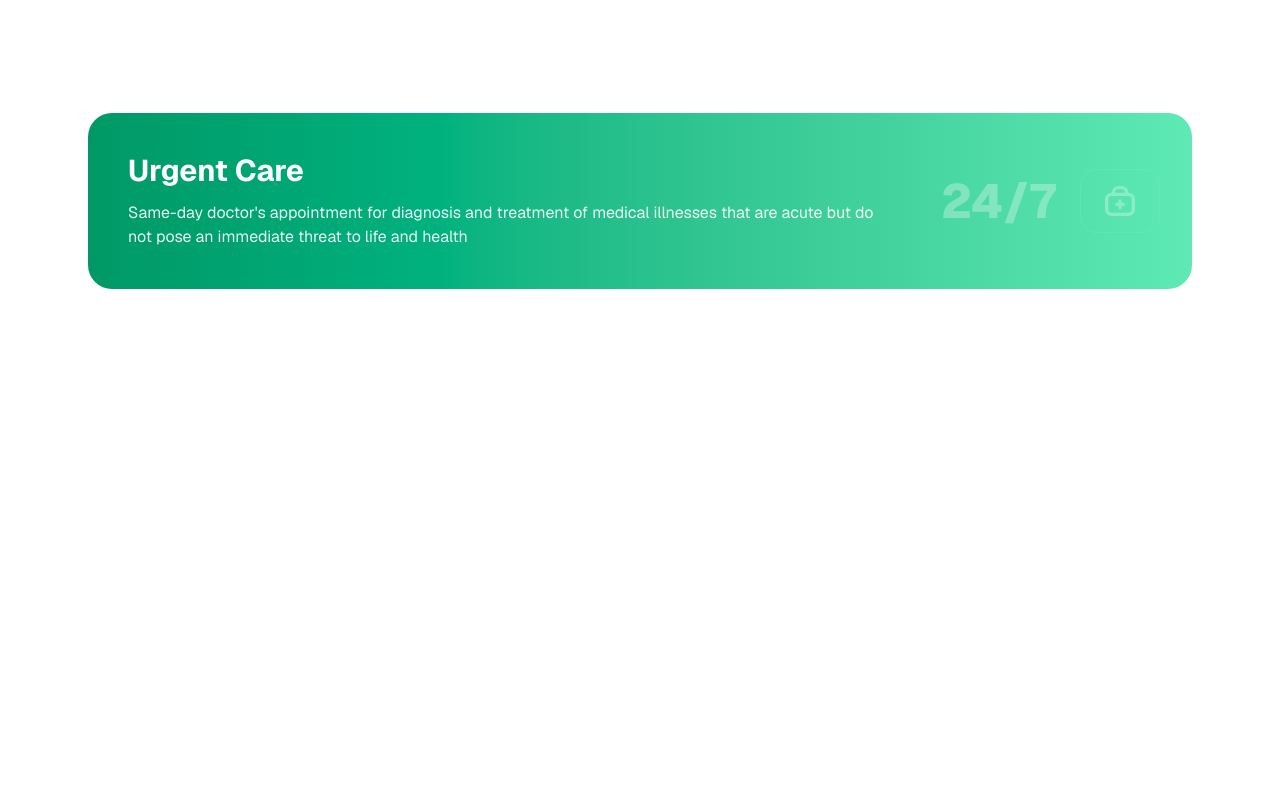
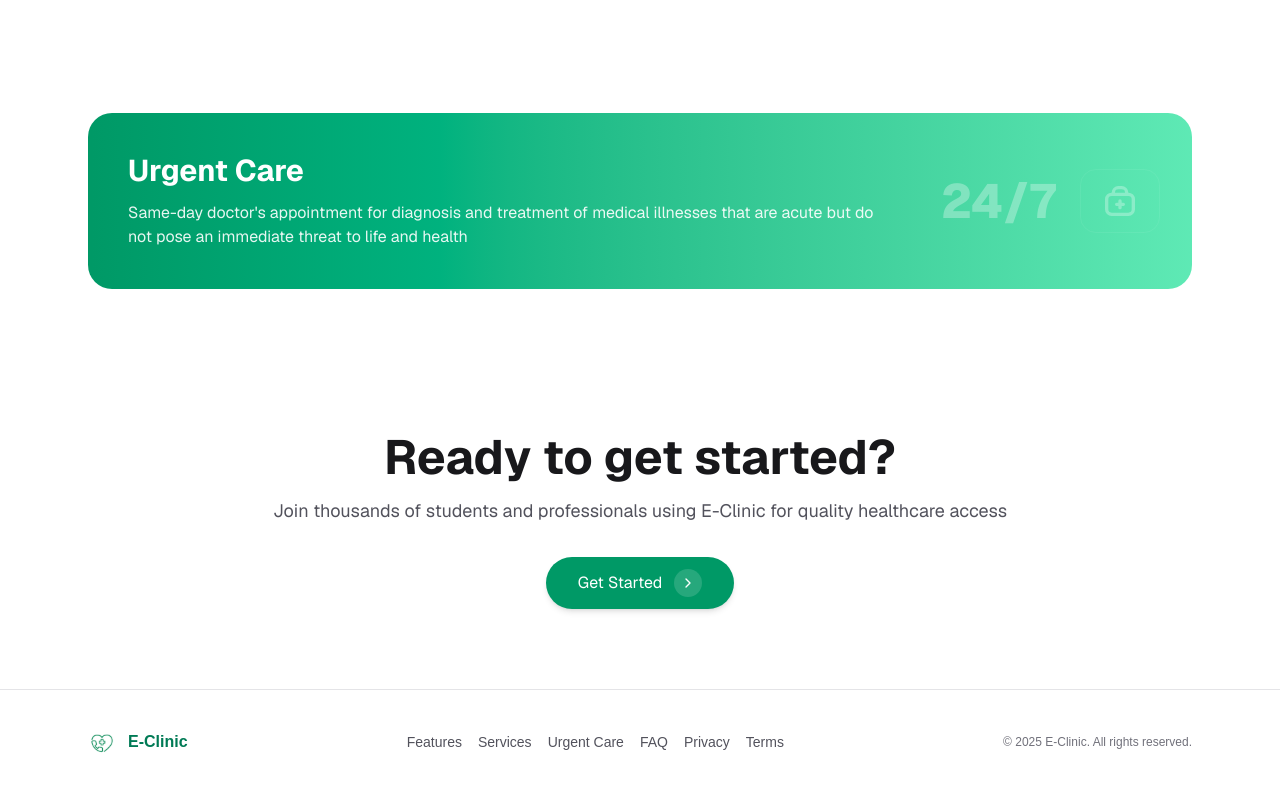
Before and after one commit to codeAKstan/eclinic, a Next.js app: page / in a window 1280 px wide. Shown: the part 1230-2020 px from the top of the page. Before the commit the page ends 1583 px from the top, so only its background shows below. Built offline with nearby package versions, Linux system fonts and the light colour scheme.

Commit message:
feat: add Footer and CTA components to layout and home page
Add new Footer component to the root layout and CTA component to the home page to improve user engagement and navigation

```diff
--- /dev/null
+++ b/app/components/CTA.jsx
@@ -0,0 +1,27 @@
+import Link from "next/link";
+
+export default function CTA() {
+  return (
+    <section className="mx-auto max-w-6xl px-4 md:px-6 py-20">
+      <div className="text-center">
+        <h2 className="text-3xl font-bold text-zinc-900 sm:text-4xl md:text-5xl">Ready to get started?</h2>
+        <p className="mx-auto mt-4 max-w-3xl text-lg text-zinc-600">
+          Join thousands of students and professionals using E-Clinic for quality healthcare access
+        </p>
+        <div className="mt-8">
+          <Link
+            href="#"
+            className="inline-flex items-center gap-3 rounded-full bg-emerald-600 px-8 py-3 text-white shadow-md hover:bg-emerald-700"
+          >
+            Get Started
+            <span className="grid h-7 w-7 place-items-center rounded-full bg-white/15">
+              <svg width="16" height="16" viewBox="0 0 24 24" fill="none" xmlns="http://www.w3.org/2000/svg">
+                <path d="M9 18l6-6-6-6" stroke="currentColor" strokeWidth="2" strokeLinecap="round" strokeLinejoin="round" />
+              </svg>
+            </span>
+          </Link>
+        </div>
+      </div>
+    </section>
+  );
+}
--- /dev/null
+++ b/app/components/Footer.jsx
@@ -0,0 +1,24 @@
+import Image from "next/image";
+import Link from "next/link";
+
+export default function Footer() {
+  return (
+    <footer className="border-t border-zinc-200 bg-white py-8 md:py-10 dark:border-zinc-800">
+      <div className="mx-auto flex max-w-6xl flex-col items-center justify-between gap-6 px-4 md:flex-row md:px-6">
+        <Link href="/" className="flex items-center gap-3">
+          <Image src="/logo.svg" alt="E-Clinic" width={28} height={28} />
+          <span className="text-base font-semibold text-emerald-700">E-Clinic</span>
+        </Link>
+        <nav className="flex flex-wrap items-center justify-center gap-4 text-sm text-zinc-600">
+          <Link href="#features" className="hover:text-emerald-700">Features</Link>
+          <Link href="#services" className="hover:text-emerald-700">Services</Link>
+          <Link href="#urgent" className="hover:text-emerald-700">Urgent Care</Link>
+          <Link href="#faq" className="hover:text-emerald-700">FAQ</Link>
+          <Link href="#privacy" className="hover:text-emerald-700">Privacy</Link>
+          <Link href="#terms" className="hover:text-emerald-700">Terms</Link>
+        </nav>
+        <div className="text-xs text-zinc-500">© {new Date().getFullYear()} E-Clinic. All rights reserved.</div>
+      </div>
+    </footer>
+  );
+}
--- a/app/layout.js
+++ b/app/layout.js
@@ -1,6 +1,7 @@
 import { Geist, Geist_Mono } from "next/font/google";
 import "./globals.css";
 import Header from "./components/Header";
+import Footer from "./components/Footer";
 
 const geistSans = Geist({
   variable: "--font-geist-sans",
@@ -25,6 +26,7 @@ export default function RootLayout({ children }) {
       >
         <Header />
         {children}
+        <Footer />
       </body>
     </html>
   );
--- a/app/page.js
+++ b/app/page.js
@@ -2,6 +2,7 @@ import Hero from "./components/Hero";
 import WhyChoose from "./components/WhyChoose";
 import OnlineAppointments from "./components/OnlineAppointments";
 import UrgentCare from "./components/UrgentCare";
+import CTA from "./components/CTA";
 
 export default function Home() {
   return (
@@ -10,6 +11,7 @@ export default function Home() {
       <WhyChoose />
       <OnlineAppointments />
       <UrgentCare />
+      <CTA />
     </main>
   );
 }
```
